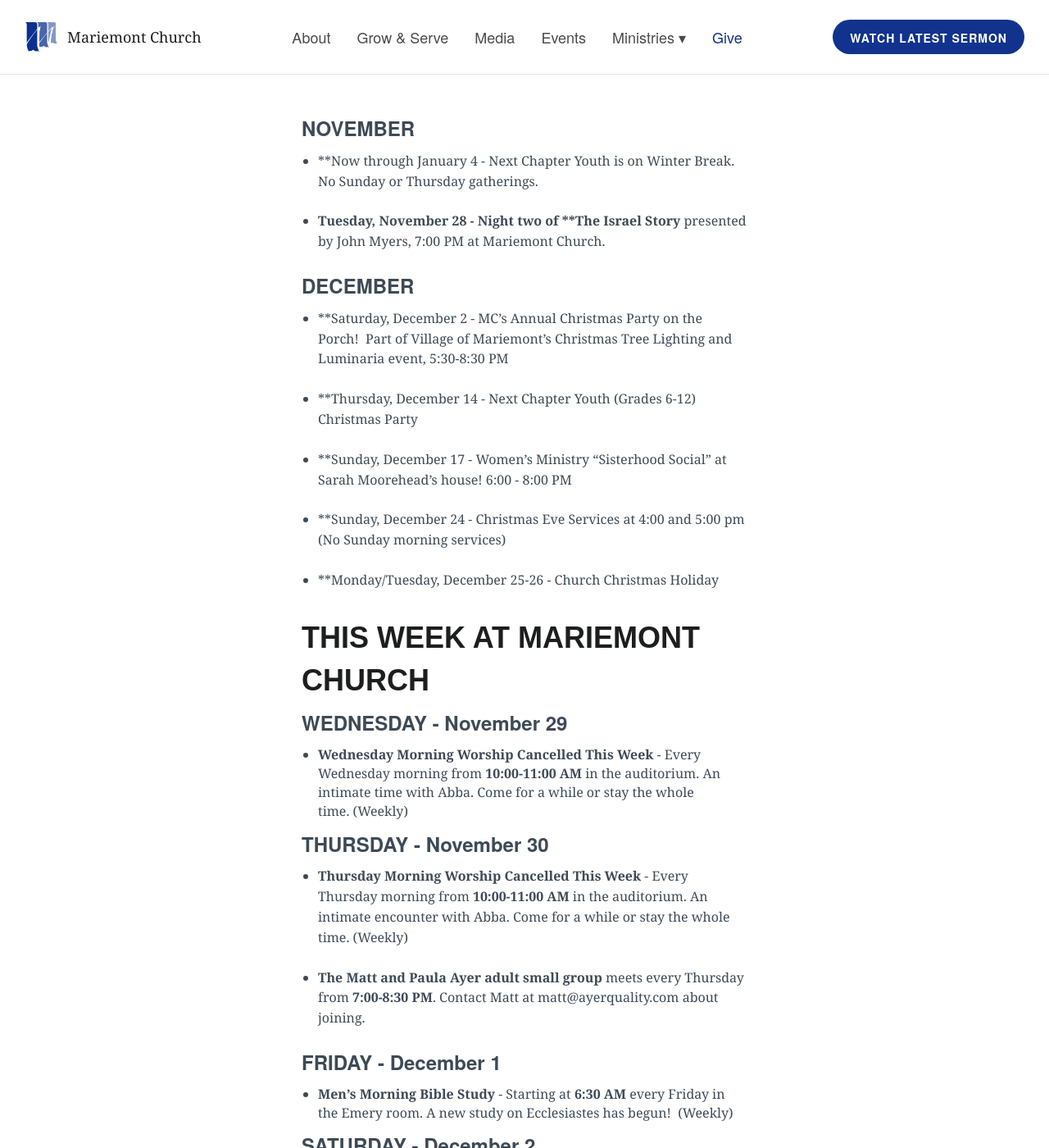
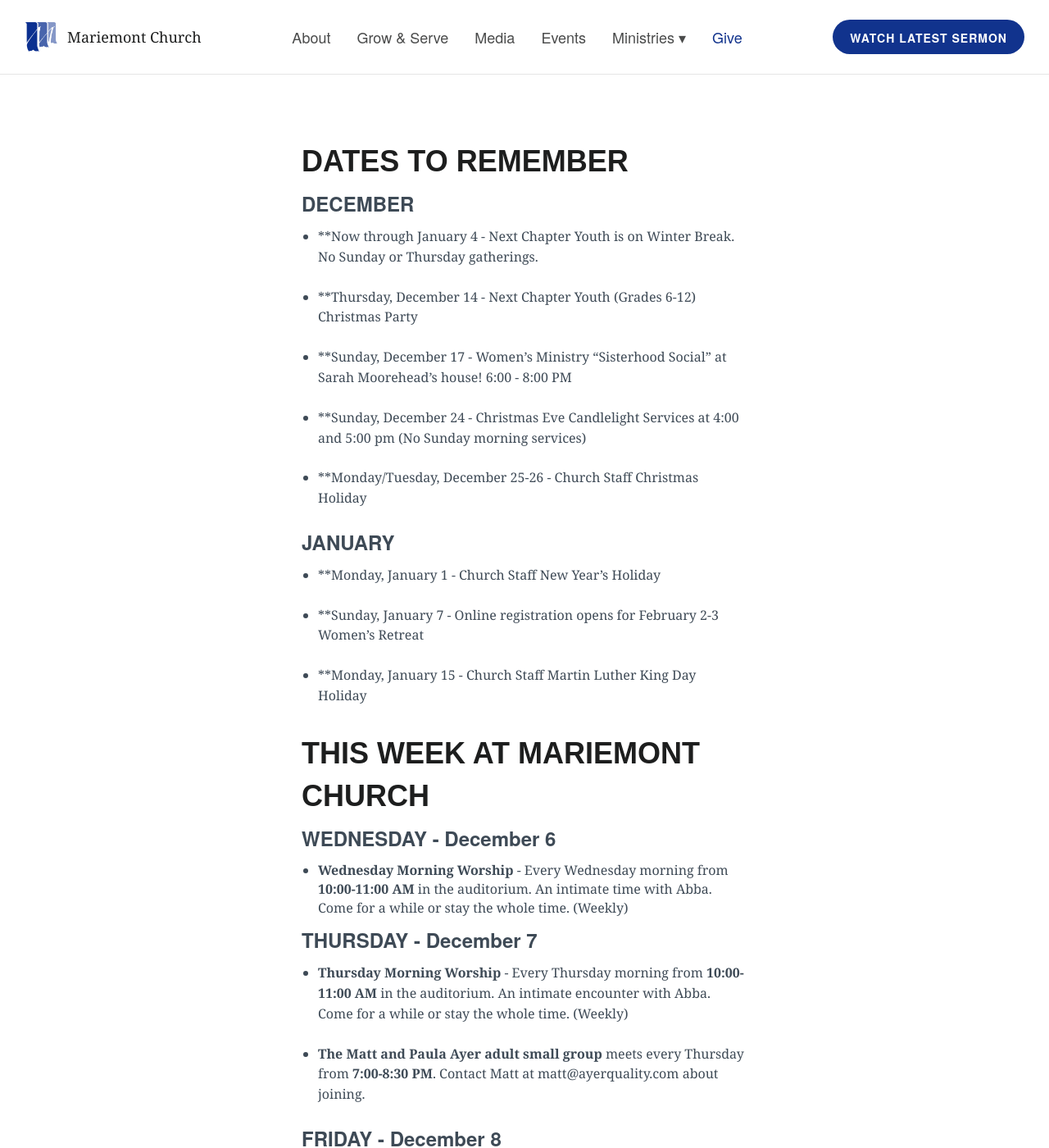
Before and after one commit to lukemoderwell/mariemont, a Jekyll site: the page built from mc-weekly-calendar.markdown, in a window 1280 px wide and 1400 px high. Shown: the whole window at 82% size. Built offline with Jekyll 4.4.1, drawn with Linux system fonts in a browser that asks for light colours; nearby versions of some CDN libraries; some of the changed text lies outside the part shown.

Commit message:
Updated Mc Weekly Calendar

```diff
--- a/mc-weekly-calendar.markdown
+++ b/mc-weekly-calendar.markdown
@@ -5,46 +5,49 @@
 layout: page-no-hero
 ---
 
+## DATES TO REMEMBER
 
-
-### NOVEMBER
-
-* **Now through January 4 - Next Chapter Youth is on Winter Break.  No Sunday or Thursday gatherings.
-
-* **Tuesday, November 28 - Night two of **The Israel Story** presented by John Myers, 7:00 PM at Mariemont Church.
 
 ### DECEMBER
 
-* **Saturday, December 2 - MC's Annual Christmas Party on the Porch!  Part of Village of Mariemont's Christmas Tree Lighting and Luminaria event, 5:30-8:30 PM
+* **Now through January 4 - Next Chapter Youth is on Winter Break.  No Sunday or Thursday gatherings.
 
 * **Thursday, December 14 - Next Chapter Youth (Grades 6-12) Christmas Party
 
 * **Sunday, December 17 - Women's Ministry "Sisterhood Social" at Sarah Moorehead's house! 6:00 - 8:00 PM
 
-* **Sunday, December 24 - Christmas Eve Services at 4:00 and 5:00 pm (No Sunday morning services)
+* **Sunday, December 24 - Christmas Eve Candlelight Services at 4:00 and 5:00 pm (No Sunday morning services)
 
-* **Monday/Tuesday, December 25-26 - Church Christmas Holiday
+* **Monday/Tuesday, December 25-26 - Church Staff Christmas Holiday
+
+### JANUARY
+
+* **Monday, January 1 - Church Staff New Year's Holiday
+
+* **Sunday, January 7 - Online registration opens for February 2-3 Women's Retreat
+
+* **Monday, January 15 - Church Staff Martin Luther King Day Holiday
 
 
 ## THIS WEEK AT MARIEMONT CHURCH
 
-### WEDNESDAY - November 29
-* **Wednesday Morning Worship Cancelled This Week** - Every Wednesday morning from **10:00-11:00 AM** in the auditorium. An intimate time with Abba. Come for a while or stay the whole time. (Weekly)
+### WEDNESDAY - December 6
+* **Wednesday Morning Worship** - Every Wednesday morning from **10:00-11:00 AM** in the auditorium. An intimate time with Abba. Come for a while or stay the whole time. (Weekly)
 
-### THURSDAY - November 30
-* **Thursday Morning Worship Cancelled This Week** - Every Thursday morning from **10:00-11:00 AM** in the auditorium. An intimate encounter with Abba. Come for a while or stay the whole time. (Weekly)
+### THURSDAY - December 7
+* **Thursday Morning Worship** - Every Thursday morning from **10:00-11:00 AM** in the auditorium. An intimate encounter with Abba. Come for a while or stay the whole time. (Weekly)
 
 * **The Matt and Paula Ayer adult small group** meets every Thursday from **7:00-8:30 PM**. Contact Matt at matt@ayerquality.com about joining.
 
 
-### FRIDAY - December 1
+### FRIDAY - December 8
 * **Men's Morning Bible Study** - Starting at **6:30 AM** every Friday in the Emery room. A new study on Ecclesiastes has begun!  (Weekly)
 
-### SATURDAY - December 2
+### SATURDAY - December 9
 
 * **MC's Annual Christmas Party on the Porch!**  Part of Village of Mariemont's Christmas Tree Lighting and Luminaria event. Come for live band, kids craft, free hot chocolate and yummy snacks, sleigh photo area, 5:30-8:30 PM
 
-### SUNDAY - December 3
+### SUNDAY - December 10
 
 * **Sunday Services at 9:00 and 11:00 AM** in the Auditorium on 2nd floor. Jamie Moore will continue our "Jesus" series through the Gospel of John.
 
@@ -55,17 +58,19 @@
 * **The Zeke and Beth Swift adult small group.** **11:00 AM -12:15 PM**.  Meets in the Library (3rd Floor) and discusses the 9:00 a.m. sermon and other relevant topics.
 
 
-### MONDAY - December 4
+### MONDAY - December 11
 
 * **The Michael and Judy Belanger adult small group** meets **6:30-9:00 PM** weekly at their home at 6909 Cambridge, Cincinnati, OH 45227. Contact Mike Belanger at chefbelanger@hotmail.com or (513) 470-4055 for more information.
 
 * **The Michael and Faith George 20s and 30s small group.** Meets every Monday from **6:30-9:00 PM** in Deer Park. Call or text Michael George at 513-287-9748 for more information.
 
-### TUESDAY - December 5
+### TUESDAY - December 12
 
 * **Tuesday Morning Worship** - Every Tuesday morning from **9:00-10:00 AM** in the auditorium. An intimate time with Abba. Come for a while or stay the whole time.
 
 * **Joy in the Morning Women's Ministry Bible Study** - Every Tuesday morning from **9:15-11:15 AM** in the Emery Room. Choose from 1 of 3 Books/Bible Studies. [CLICK HERE](https://mariemontchurch.org/womens-ministry/) for specifics.
+
+* **Joy in the Morning Women's Ministry Yearly Christmas Lunch** - 11:30 to 12:30 in the Emery Room. Contact Barb Leonard if any questions.
 
 * **The Story of Israel**, week 3. 7:00 PM in the MC Auditorium.
 
```
Also changed, not shown: other parts of mc-weekly-calendar.markdown (+1 -1 lines).
